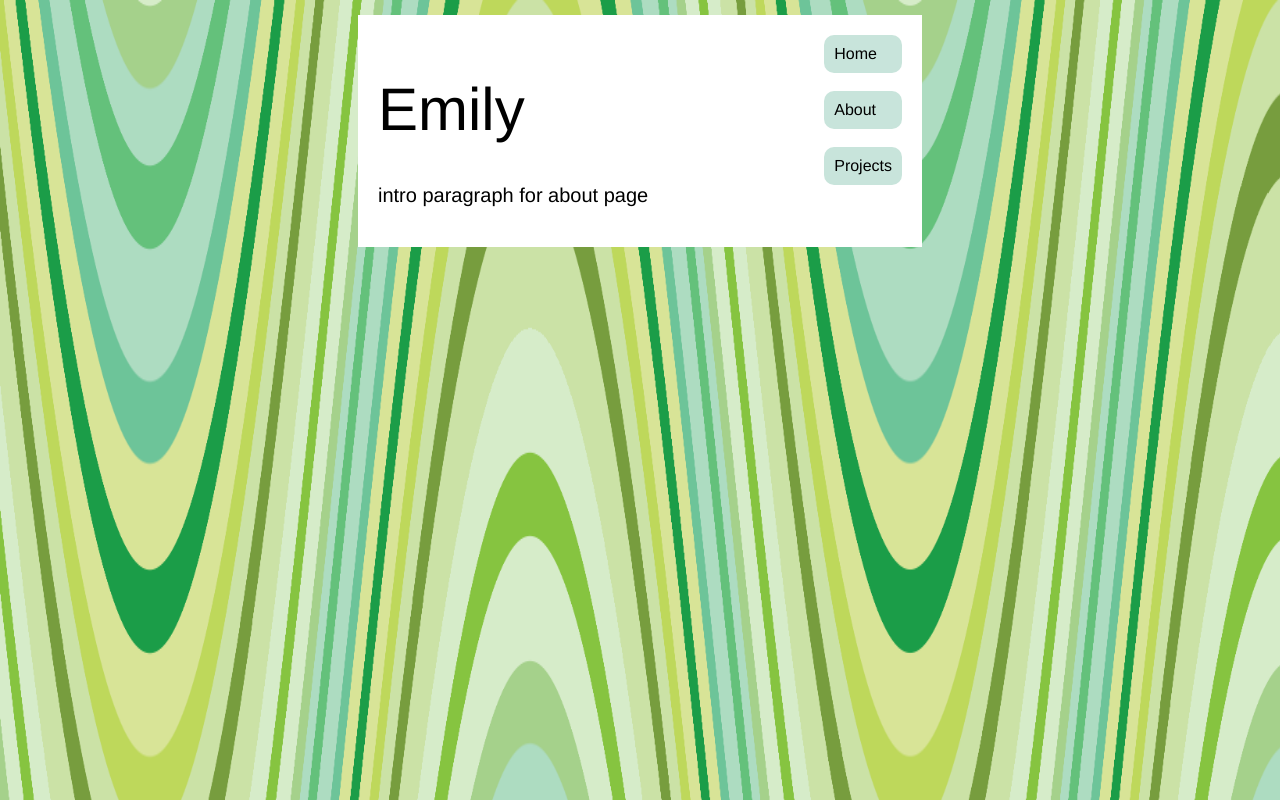
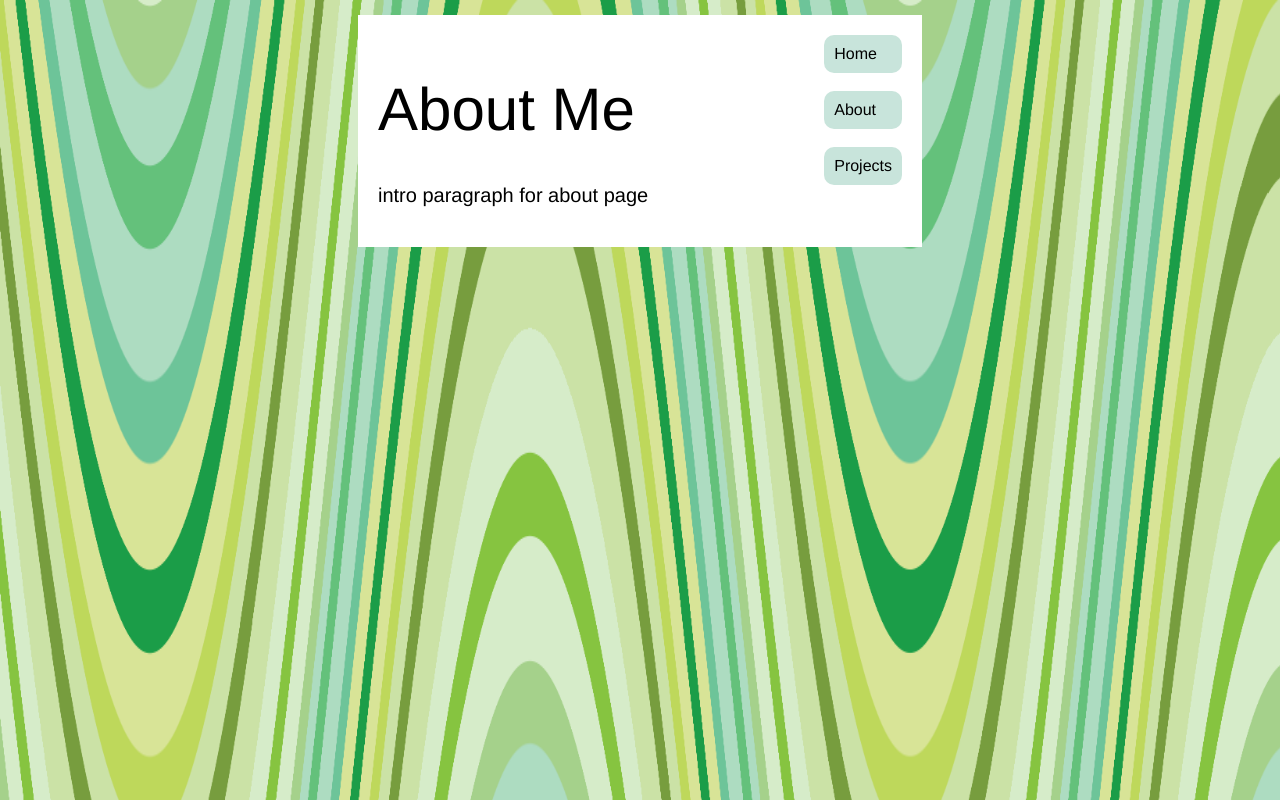
Before and after one commit to emilyrkn/emilyrkn.github.io, a plain HTML site: page about/index.html in a window 1280 px wide. Drawn offline with Linux system fonts and the light colour scheme.

Commit message:
Update index.html

```diff
--- a/about/index.html
+++ b/about/index.html
@@ -1,5 +1,5 @@
 <head>
-<title>Emily</title>
+<title>E.R. Knick</title>
 <link rel="stylesheet" type="text/css" href="/css/main.css">
 </head>
 <body>
@@ -12,7 +12,7 @@
 <a href="/projects">Projects</a>
 </nav>
 
-<h1>Emily</h1>
+<h1>About Me</h1>
 <p>intro paragraph for about page</p>
 
 </div>
```
